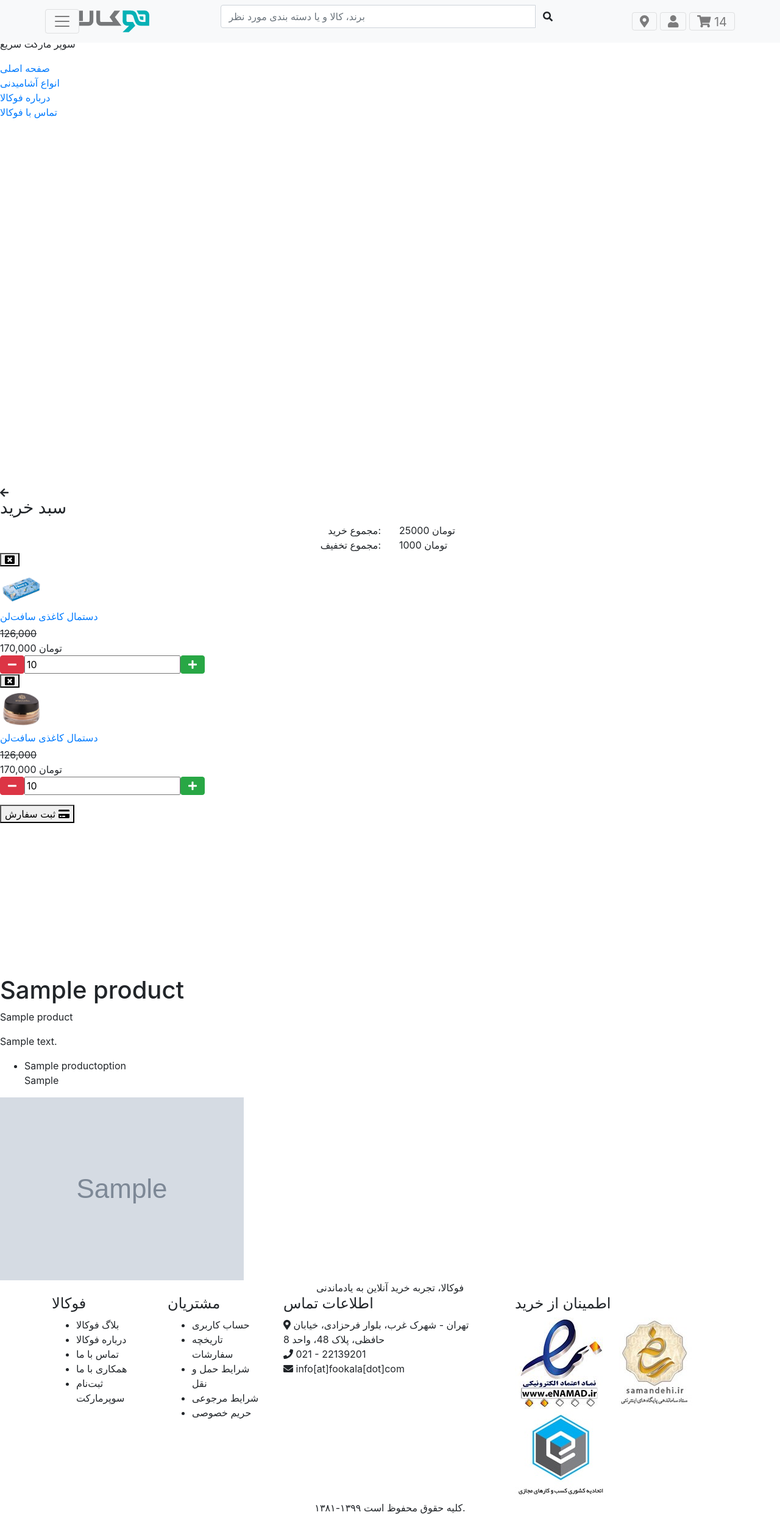
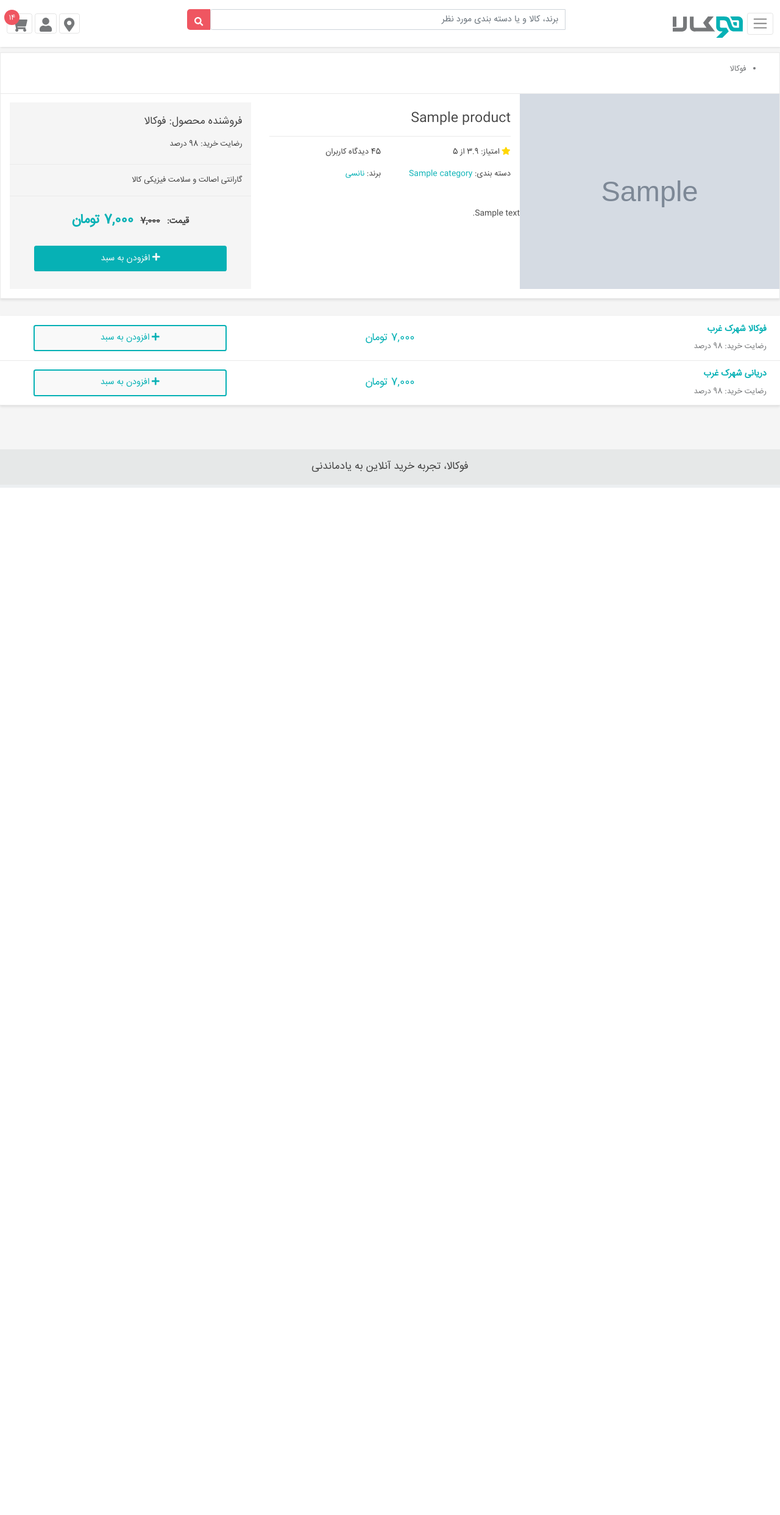
Before and after one commit to mohahmadi2001/digikala, a Django app: page /products/1 in a window 1280 px wide. Shown: the whole page at 61% size. After the commit the page ends 800 px from the top, so only its background shows below. Run offline with Django 4.2, Linux system fonts and the light colour scheme; tables that the repository leaves empty hold one stand-in row (values such as "Sample post"); grey boxes marked "Sample" are stand-in pictures; some libraries are stand-ins or nearby versions.

Commit message:
add default image function and category list

```diff
--- a/products/models.py
+++ b/products/models.py
@@ -10,6 +10,19 @@
                                  verbose_name=_("Category"),
                                  on_delete=models.RESTRICT
                                  )
+    @property
+    def default_image(self):
+        return self.image_set.filter(is_default=True).first()
+
+    @property
+    def category_list(self):
+        category_list = []
+        current_category = self.category
+        while current_category.parent is not None:
+            category_list.append(current_category)
+            current_category = current_category.parent
+        category_list.append(current_category)
+        return category_list
 
     def __str__(self) -> str:
         return f"{self.id},{self.name}"
--- a/products/templates/products/product-single.html
+++ b/products/templates/products/product-single.html
@@ -1,28 +1,72 @@
 {% extends 'base/base.html' %} {% block title %}
 {{product.name}}{% endblock title %}
 {% block main %}
-
-    <h1>{{product.name}}</h1>
-    <p>{{product.en_name}}</p>
-    <p>{{product.description}}</p>
-    <div>
-        <ul>
-            {% for option in product.product_option.all %}
-            <li>
-                <div>
-                    {{option.name}}
+<div id="content">
+    <div class="container">
+        <div class="row">
+            <div id="page-content" class="col-12">
+                <div id="breadcrump" class="row px-3">
+                    <ul>
+                        <li><a href="\">فوکالا</a></li>
+                        {% for category in product.categories_list  %}{% endfor %}
+                    </ul>
                 </div>
-                <div>
-                    {{option.value}}
+                <div id="product-single" class="row">
+                    <div class="product-image col-12 col-md-6 col-lg-4 p-0">
+                        <img class="slide-item" src="{{product.default_image.image.url}}" alt="{{product.name}}" />
+                    </div>
+                    <div class="product-data col-12 col-md-6 col-lg-4">
+                        <h1 class="product-title">{{product.name}}</h1>
+                        <div class="product-meta row">
+                            <span class="star-rate col-6"><i class="fas fa-star"></i> امتیاز: 3.9 از 5</span>
+                            <span class="user-comment-count col-6">45 دیدگاه کاربران</span>
+                            <span class="product-category col-6">دسته بندی: <a href="#" title="{{product.category.name}}">{{product.category.name}}</a></span>
+                            <span class="product-brand col-6">برند: <a href="#" title="نانسی">نانسی</a></span>
+                            <div class="product-description">
+                                <p>{{product.description}}</p>
+                            </div>
+                        </div>
+                    </div>
+                    <div class="product-add-cart col-12 col-lg-4">
+                        <div class="box-wrap">
+                            <div class="product-seller">فروشنده محصول: فوکالا<br><span>رضایت خرید: 98 درصد</span>
+                            </div>
+                            <div class="product-guarantee">گارانتی اصالت و سلامت فیزیکی کالا</div>
+                            <div class="product-price">قیمت: <del>7,000</del> <span>7,000 تومان</span></div>
+                            <button href="#" class="btn btn-cart"><i class="fas fa-plus"></i> افزودن به
+                                سبد</button>
+                        </div>
+                    </div>
                 </div>
-            </li>
-            {% endfor %}
-        </ul>
+            </div>
+            <div id="product-sellers" class="col-12">
+                <div class="row">
+                    <div class="col-4">
+                        <div class="product-seller">فوکالا شهرک غرب<br><span>رضایت خرید: 98 درصد</span></div>
+                    </div>
+                    <div class="col-4">
+                        <div class="product-price">
+                            <div class="product-price"><span>7,000 تومان</span></div>
+                        </div>
+                    </div>
+                    <div class="col-4">
+                        <button href="#" class="btn btn-cart"><i class="fas fa-plus"></i> افزودن به سبد</button>
+                    </div>
+                </div>
+                <div class="row">
+                    <div class="col-4">
+                        <div class="product-seller">دریانی شهرک غرب<br><span>رضایت خرید: 98 درصد</span></div>
+                    </div>
+                    <div class="col-4">
+                        <div class="product-price">
+                            <div class="product-price"><span>7,000 تومان</span></div>
+                        </div>
+                    </div>
+                    <div class="col-4">
+                        <button href="#" class="btn btn-cart"><i class="fas fa-plus"></i> افزودن به سبد</button>
+                    </div>
+                </div>
+            </div>
+        </div>
     </div>
-    <div>
-        {% for image in product.image_set.all %}
-        <img src="{{image.image}}" alt="{{image.alt}}">
-        {% endfor %}
-    </div>
-
 {% endblock main %}
--- a/products/views.py
+++ b/products/views.py
@@ -21,6 +21,7 @@
 
         p = get_object_or_404(Product,id=product_id)
         context = {"product":p}
+        # p.default_image.image.url
         return render(
             template_name="products/product-single.html",
             request=request,
--- a/templates/base/base.html
+++ b/templates/base/base.html
@@ -20,7 +20,7 @@
     <link href="{% static 'css/owl.carousel.min.css' %} " rel="stylesheet">
     <link href="{% static 'css/jquery.mCustomScrollbar.min.css' %} " rel="stylesheet">
     <link href="{% static 'css/animate.min.css' %} " rel="stylesheet">
-    <link href="{% static 'css/style.css?v=8' %} " rel="stylesheet">
+    <link href="{% static 'css/style.css' %} " rel="stylesheet">
 
     <!-- Font Awesome JS -->
     <script defer src="{% static 'js/solid.js' %} "></script>
--- a/templates/components/footer.html
+++ b/templates/components/footer.html
@@ -1,3 +1,4 @@
+{% load static %}
 <footer>
     <div class="container-fluid">
         <div class="row">
@@ -43,9 +44,9 @@
             <div id="logos-widget" class="footer-widget col-12 col-sm-6 col-xl-4">
                 <h4 class="widget-title">اطمینان از خرید</h4>
                 <div class="widget-content">
-                    <img src="images/logos/logo-e.jpg" alt="enamad-logo" />
-                    <img src="images/logos/logo-s.jpg" alt="samandehi-logo" />
-                    <img src="images/logos/logo-k.jpg" alt="kasbokar-logo" />
+                    <img src="{% static 'images/logos/logo-e.jpg' %} " alt="enamad-logo" />
+                    <img src="{% static 'images/logos/logo-s.jpg' %} " alt="samandehi-logo" />
+                    <img src="{% static 'images/logos/logo-k.jpg' %} " alt="kasbokar-logo" />
                 </div>
             </div>
         </div>
--- a/templates/components/header.html
+++ b/templates/components/header.html
@@ -1,3 +1,4 @@
+{% load static %}
 <header>
     <nav id="sidemenu" class="sidebar">
         <div class="dismiss">
@@ -5,7 +6,7 @@
         </div>
 
         <div class="sidebar-header">
-            <h3><a class="navbar-brand p-0 m-0" href="#"><img src="images/fookala-farsi.svg" width="115" height="36"></a>
+            <h3><a class="navbar-brand p-0 m-0" href="#"><img src="{% static 'images/fookala-farsi.svg' %} " width="115" height="36"></a>
             </h3>
         </div>
 
@@ -39,7 +40,7 @@
                 <span class="navbar-toggler-icon">
                 </span>
             </button>
-            <a class="navbar-brand p-0 m-0" href="#"><img src="images/fookala-farsi.svg" width="115" height="36"></a>
+            <a class="navbar-brand p-0 m-0" href="#"><img src="{% static 'images/fookala-farsi.svg' %} " width="115" height="36"></a>
             <div class="searchform mx-auto w-50 w-60-lg px-0 px-lg-1">
                 <form action="/search" data-action="" id="frmSearch" autocomplete="off" class="search-box">
                     <div class="input-group">
@@ -95,7 +96,7 @@
                         <i class="fas fa-window-close jhfg"></i>
                     </button>
                 </div>
-                <a href="#" title=""><img src="images/products/1.jpg" width="70" height="70" /></a>
+                <a href="#" title=""><img src="{% static 'images/products/1.jpg' %} " width="70" height="70" /></a>
                 <div class="product-title mb-1"><a href="#" title="">دستمال کاغذی سافت‌لن</a></div>
                 <div class="product-price"><del>126,000</del><br><span>170,000 تومان</span></div>
                 <div class="product-quantity">
@@ -123,7 +124,7 @@
                         <i class="fas fa-window-close jhfg"></i>
                     </button>
                 </div>
-                <a href="#" title=""><img src="images/products/2.jpg" width="70" height="70" /></a>
+                <a href="#" title=""><img src="{% static 'images/products/2.jpg' %} " width="70" height="70" /></a>
                 <div class="product-title mb-1"><a href="#" title="">دستمال کاغذی سافت‌لن</a></div>
                 <div class="product-price"><del>126,000</del><br><span>170,000 تومان</span></div>
                 <div class="product-quantity">
```
